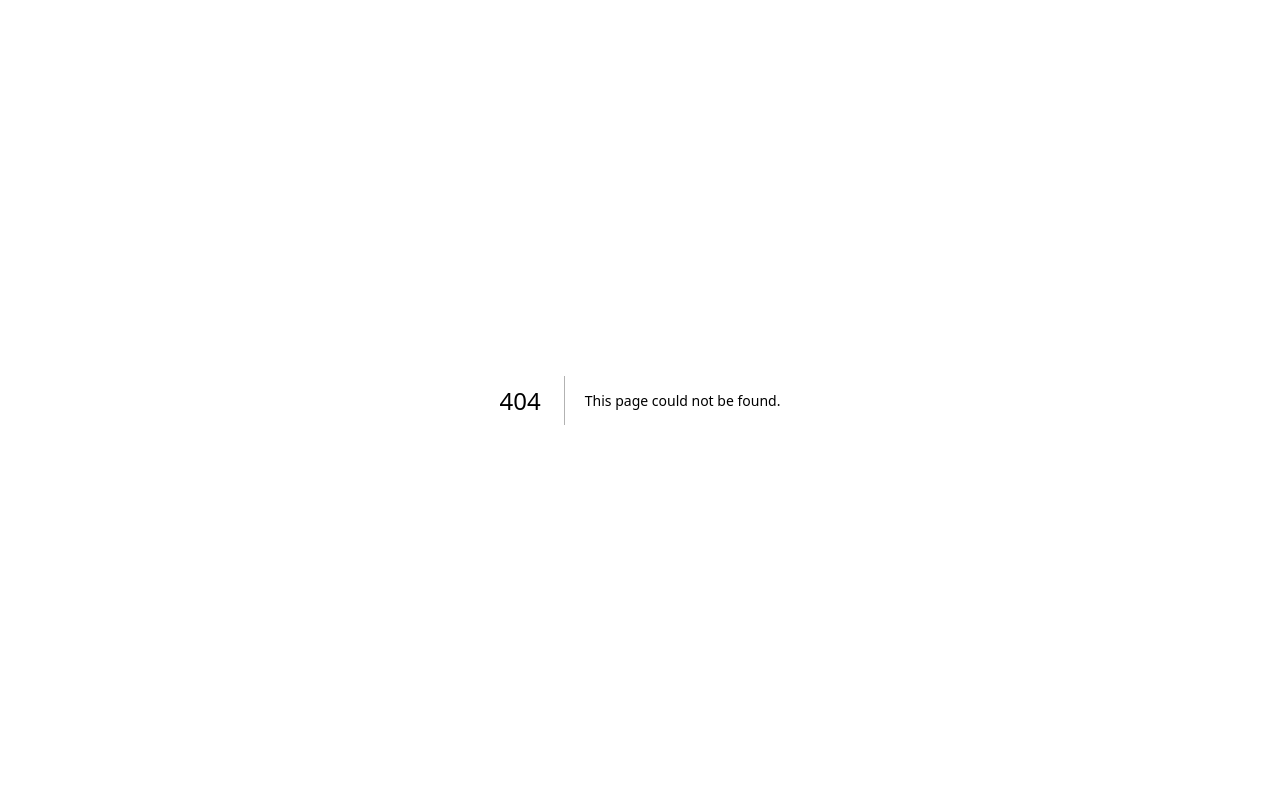
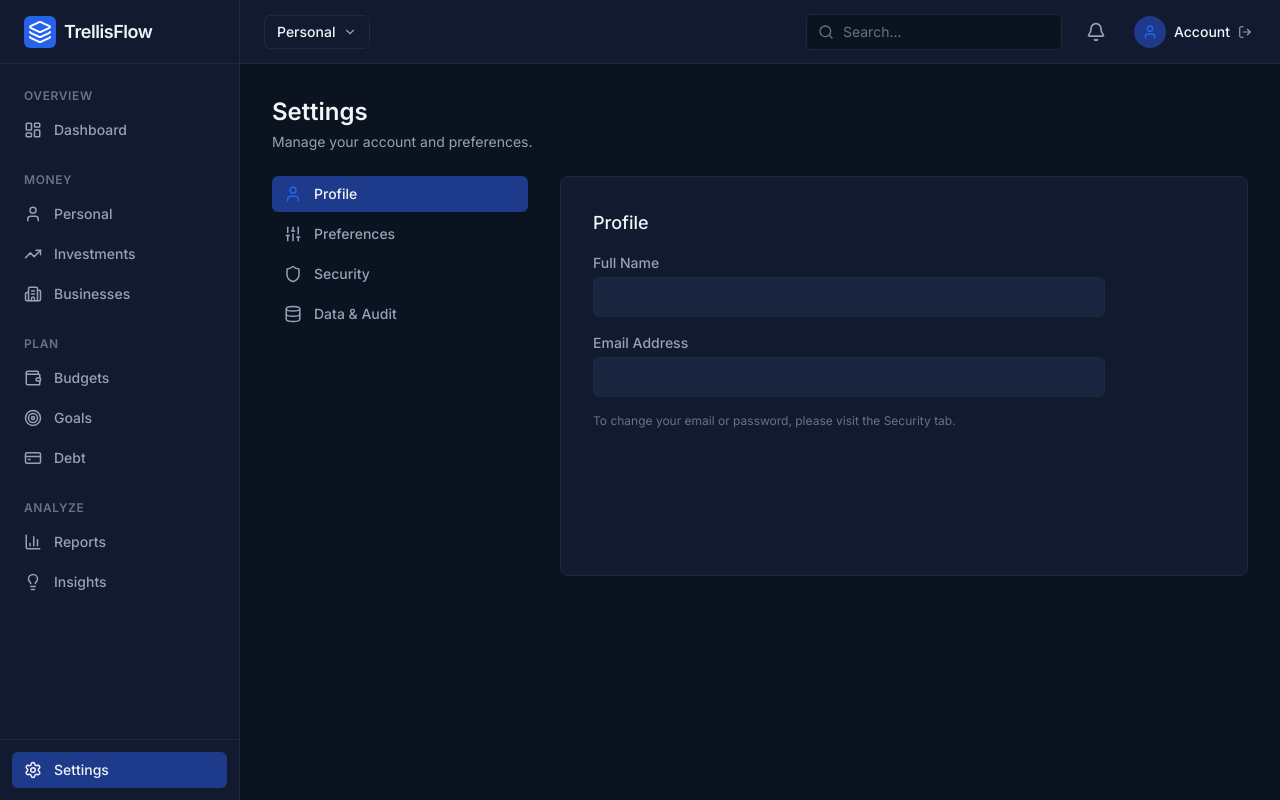
Before and after one commit to Dancan1907/trellisflow, a Next.js app in the folder apps/web/: page /settings in a window 1280 px wide. Before the commit this address had no page. Built offline with nearby package versions, Linux system fonts and the light colour scheme.

Commit message:
feat(web): Add full Insights page with dismiss all functionality

```diff
--- /dev/null
+++ b/apps/web/src/app/(app)/insights/page.tsx
@@ -0,0 +1,75 @@
+'use client';
+
+import { useDashboardInsights } from '@/lib/hooks/use-dashboard';
+import { useMutation, useQueryClient } from '@tanstack/react-query';
+import { apiFetch } from '@/lib/api/api-client';
+import { AlertCircle, TrendingUp, Info, CheckCircle2 } from 'lucide-react';
+import { Skeleton } from '@/components/ui/skeleton';
+import { EmptyState } from '@/components/shared/empty-state';
+import { showToast } from '@/components/ui/toast';
+
+export default function InsightsPage() {
+  const { data: insights, isLoading } = useDashboardInsights();
+  const queryClient = useQueryClient();
+
+  const dismissAll = useMutation({
+    mutationFn: () => apiFetch<void>('/api/insights', { method: 'DELETE' }),
+    onSuccess: () => {
+      queryClient.invalidateQueries({ queryKey: ['dashboard', 'insights'] });
+      showToast('success', 'All insights dismissed');
+    },
+  });
+
+  const getIcon = (severity: string) => {
+    if (severity === 'WARNING') return <AlertCircle size={24} className="text-status-negative" />;
+    if (severity === 'OPPORTUNITY') return <TrendingUp size={24} className="text-accent-primary" />;
+    return <Info size={24} className="text-fg-secondary" />;
+  };
+
+  return (
+    <div className="space-y-6">
+      <div className="flex items-center justify-between">
+        <div>
+          <h1 className="text-2xl font-semibold text-fg-primary mb-1">Insights</h1>
+          <p className="text-fg-secondary text-sm">
+            Observations and recommendations from your data.
+          </p>
+        </div>
+        {insights && insights.length > 0 && (
+          <button
+            onClick={() => dismissAll.mutate()}
+            disabled={dismissAll.isPending}
+            className="flex items-center gap-2 px-4 py-2 rounded-md border border-border-subtle text-fg-primary text-sm font-medium hover:bg-bg-tertiary transition-colors disabled:opacity-50"
+          >
+            <CheckCircle2 size={16} /> Dismiss All
+          </button>
+        )}
+      </div>
+
+      {isLoading ? (
+        <Skeleton className="h-64 w-full" />
+      ) : insights && insights.length > 0 ? (
+        <div className="space-y-4">
+          {insights.map((insight) => (
+            <div
+              key={insight.id}
+              className="bg-bg-secondary border border-border-subtle rounded-lg p-6 flex gap-4"
+            >
+              <div className="shrink-0 mt-1">{getIcon(insight.severity)}</div>
+              <div>
+                <h3 className="font-medium text-fg-primary mb-1">{insight.title}</h3>
+                <p className="text-sm text-fg-secondary">{insight.message}</p>
+              </div>
+            </div>
+          ))}
+        </div>
+      ) : (
+        <EmptyState
+          icon={CheckCircle2}
+          title="You're all caught up!"
+          description="There are no active insights right now. We'll notify you when something needs attention."
+        />
+      )}
+    </div>
+  );
+}
--- /dev/null
+++ b/apps/web/src/app/(app)/settings/layout.tsx
@@ -0,0 +1,54 @@
+'use client';
+
+import Link from 'next/link';
+import { usePathname } from 'next/navigation';
+import { User, Sliders, Shield, Database } from 'lucide-react';
+
+const tabs = [
+  { name: 'Profile', href: '/settings', icon: User },
+  { name: 'Preferences', href: '/settings/preferences', icon: Sliders },
+  { name: 'Security', href: '/settings/security', icon: Shield },
+  { name: 'Data & Audit', href: '/settings/data', icon: Database },
+];
+
+export default function SettingsLayout({ children }: { children: React.ReactNode }) {
+  const pathname = usePathname();
+
+  return (
+    <div className="space-y-6">
+      <div>
+        <h1 className="text-2xl font-semibold text-fg-primary mb-1">Settings</h1>
+        <p className="text-fg-secondary text-sm">Manage your account and preferences.</p>
+      </div>
+
+      <div className="flex flex-col md:flex-row gap-8">
+        {/* Sidebar Navigation */}
+        <nav className="w-full md:w-64 flex-shrink-0 space-y-1">
+          {tabs.map((tab) => {
+            const Icon = tab.icon;
+            const isActive = pathname === tab.href;
+            return (
+              <Link
+                key={tab.name}
+                href={tab.href}
+                className={`flex items-center gap-3 px-3 py-2 rounded-md text-sm font-medium transition-colors ${
+                  isActive
+                    ? 'bg-accent-subtle text-fg-primary'
+                    : 'text-fg-secondary hover:bg-bg-tertiary hover:text-fg-primary'
+                }`}
+              >
+                <Icon size={18} className={isActive ? 'text-accent-primary' : ''} />
+                {tab.name}
+              </Link>
+            );
+          })}
+        </nav>
+
+        {/* Content Area */}
+        <div className="flex-1 bg-bg-secondary border border-border-subtle rounded-lg p-6 md:p-8 min-h-[400px]">
+          {children}
+        </div>
+      </div>
+    </div>
+  );
+}
--- /dev/null
+++ b/apps/web/src/app/(app)/settings/page.tsx
@@ -0,0 +1,41 @@
+'use client';
+
+import { useAuthStore } from '@/lib/auth/auth-store';
+import { AmountDisplay } from '@/components/shared/amount-display';
+
+export default function ProfileSettingsPage() {
+  const { user } = useAuthStore();
+
+  return (
+    <div className="space-y-6 max-w-lg">
+      <div>
+        <h2 className="text-lg font-medium text-fg-primary mb-4">Profile</h2>
+        <div className="space-y-4">
+          <div>
+            <label className="block text-sm font-medium text-fg-secondary mb-1">Full Name</label>
+            <input
+              type="text"
+              value={user?.name || ''}
+              disabled
+              className="w-full h-10 px-3 rounded-md border border-border-subtle bg-bg-tertiary text-fg-secondary"
+            />
+          </div>
+          <div>
+            <label className="block text-sm font-medium text-fg-secondary mb-1">
+              Email Address
+            </label>
+            <input
+              type="email"
+              value={user?.email || ''}
+              disabled
+              className="w-full h-10 px-3 rounded-md border border-border-subtle bg-bg-tertiary text-fg-secondary"
+            />
+          </div>
+          <p className="text-xs text-fg-tertiary mt-2">
+            To change your email or password, please visit the Security tab.
+          </p>
+        </div>
+      </div>
+    </div>
+  );
+}
```
